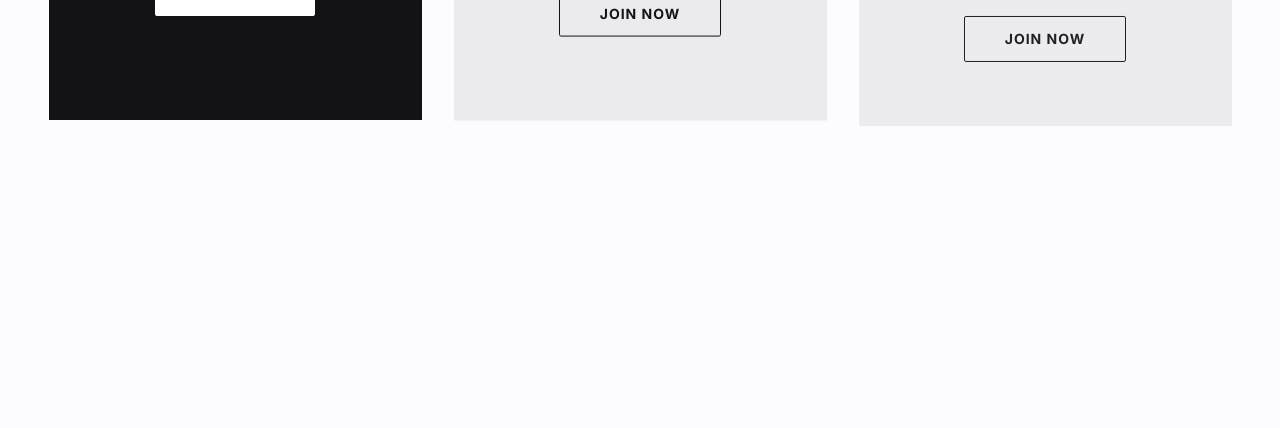
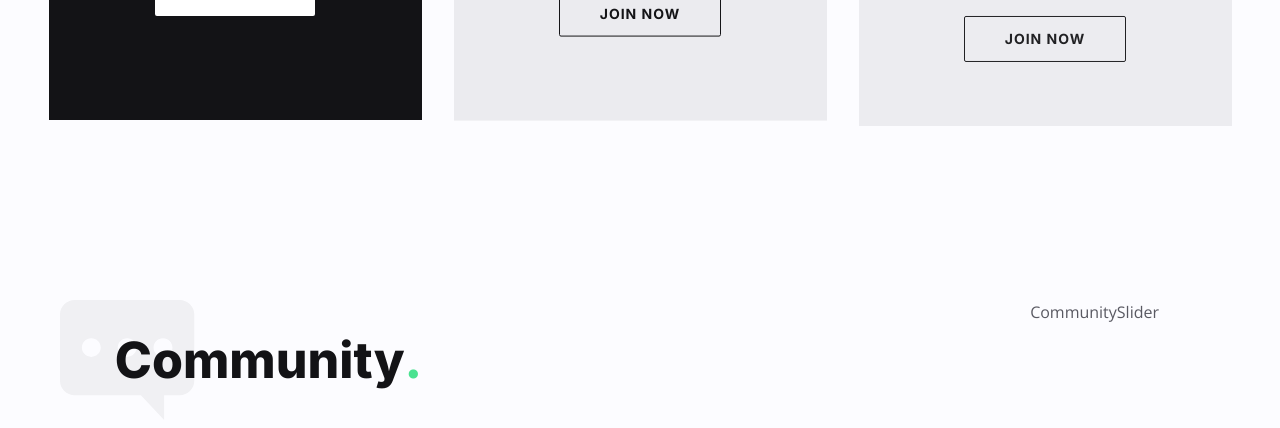
Before and after one commit to Hossein1371za/gym-react-taiwind, a React (Create React App) app: page / in a window 1280 px wide. Shown: the part 2890-3318 px from the top of the page. Built offline with nearby package versions, Linux system fonts and the light colour scheme.

Commit message:
communitySlider

```diff
--- a/src/App.js
+++ b/src/App.js
@@ -7,6 +7,7 @@
 import About from "./components/About";
 import Workouts from "./components/workout/Workouts";
 import Pricing from "./components/Pricing";
+import Community from "./components/Community";
 
 function App() {
   Aos.init({
@@ -20,6 +21,7 @@
       <About />
       <Workouts />
       <Pricing />
+      <Community />
       <div className="h-[4000px]"></div>
     </div>
   );
--- a/src/components/Community.js
+++ b/src/components/Community.js
@@ -1,11 +1,28 @@
-import React from 'react'
+import React from "react";
 
-import { community } from '../data'
+import { community } from "../data";
+
+import CommunitySlider from "./CommunitySlider";
 
 const Community = () => {
+  const { icon, title, testimonials } = community;
   return (
-    <div>Community</div>
-  )
-}
+    <section className="section relative">
+      <div className="container mx-auto">
+        <div className="flex">
+          <div className=" section-title-group max-w-[240px] px-4 lg:px-0 lg:ml-0 mx-auto">
+            <img src={icon} alt="" />
+            <h2 className="h2 section-title">
+              {title} <span className="text-primary-200">.</span>
+            </h2>
+          </div>
+          <div>
+            <CommunitySlider testimonials={testimonials}/>
+          </div>
+        </div>
+      </div>
+    </section>
+  );
+};
 
-export default Community
+export default Community;
--- /dev/null
+++ b/src/components/CommunitySlider.js
@@ -0,0 +1,9 @@
+import React from 'react'
+
+const CommunitySlider = ({testimonials}) => {
+  return (
+    <div>CommunitySlider</div>
+  )
+}
+
+export default CommunitySlider
```
